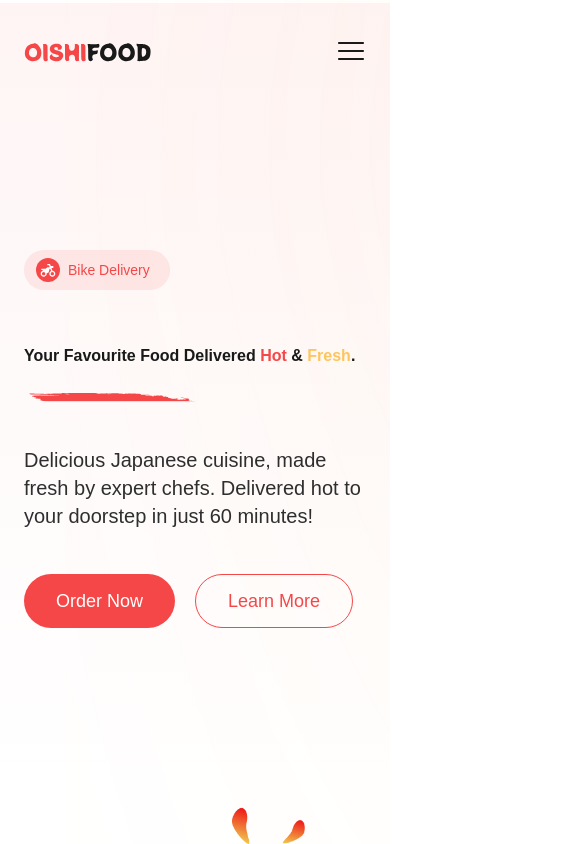
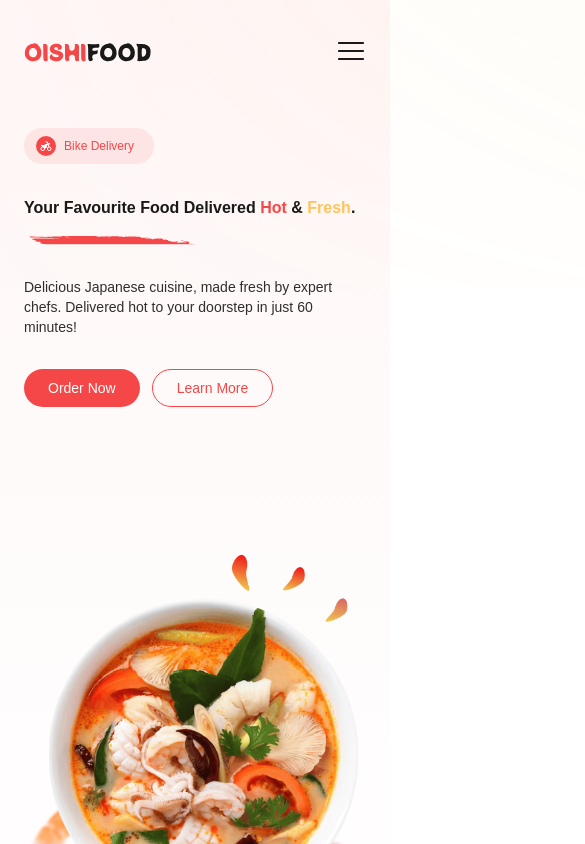
Before and after one commit to devJennyy/oishi-food, a React (Vite) app: page /hero in a window 390 px wide. Shown: the top 844 px of the page, 585 px wide, since content can reach past the window. Built offline with nearby package versions, Linux system fonts and the light colour scheme; a web font is replaced by a local one.

Commit message:
Implemented responsiveness for large and medium screen sizes.

```diff
--- a/src/App.tsx
+++ b/src/App.tsx
@@ -11,7 +11,7 @@ import Hero from "./components/Hero";
 function App() {
   return (
     <Router>
-      <div className="w-full bg-[url('/images/hero-bg.svg')]">
+      <div className="w-full bg-gradient-to-b from-secondary/5 to-transparent">
         <div className="max-w-[1440px] mx-auto w-full">
           <Header />
         </div>
--- a/src/components/Hero.tsx
+++ b/src/components/Hero.tsx
@@ -4,50 +4,55 @@ const Hero = () => {
   return (
     <div
         id="hero"
-        className="flex lg:flex-row flex-col justify-between pb-10 max-w-[1440px] w-full mx-auto xl:px-[75px] px-6"
+        className="flex md:flex-row flex-col justify-between pb-10 max-w-[1440px] w-full mx-auto 2xl:px-[75px] xl:px-7 px-6 relative"
       >
-        <div className="flex flex-col text-left gap-4 pt-[250px]">
-          <div className="flex justify-center items-center gap-2 py-2 px-3 bg-secondary/10 w-fit rounded-full mb-3">
+        <div className="absolute top-[-70rem] right-[-70rem] ">
+          <img src="/images/ellipse.svg" className="w-full bg-cover"/>
+        </div>
+        <div className="flex flex-col text-left gap-4 lg:pt-[250px] pt-32">
+          <div className="flex justify-center items-center gap-2 py-2 px-3 bg-secondary/10 w-fit rounded-full lg:mb-3">
             <div className="bg-secondary rounded-full p-1">
-              <RiMotorbikeFill className="text-white" />
+              <RiMotorbikeFill className="text-white lg:text-sm text-[12px]" />
             </div>
-            <p className="text-secondary dark:text-white text-sm pr-2">
+            <p className="text-secondary dark:text-white lg:text-sm text-[12px] pr-2">
               Bike Delivery
             </p>
           </div>
           <div className="max-w-[36rem] w-full">
-            <p className="font-black xl:text-[3.7rem] lg:text-[3rem] leading-[4.7rem]">
+            <p className="font-black xl:text-[3.7rem] lg:text-[3.3rem] md:text-[2.4rem] lg:leading-[4.7rem] leading-[3.5rem]">
               Your Favourite Food Delivered{" "}
               <span className="text-secondary">Hot</span> &{" "}
               <span className="text-tertiary">Fresh</span>.
             </p>
             <img src="/favicons/underline-icon.svg" />
           </div>
-          <div className="lg:max-w-[30rem] 2xl:max-w-[32rem] w-full mt-7">
-            <p className="text-xl opacity-90">
+          <div className="lg:max-w-[28rem] 2xl:max-w-[32rem] w-full lg:mt-7 mt-4">
+            <p className="xl:text-xl lg:text-[16px] text-sm opacity-90">
             Delicious Japanese cuisine, made fresh by expert chefs. Delivered hot to your doorstep in just 60 minutes!
             </p>
           </div>
-          <div className="flex gap-5 text-lg mt-7">
-            <button className="py-3 px-8 rounded-full bg-secondary text-white">
+          <div className="flex lg:gap-5 gap-3 xl:text-lg lg:text-[16px] text-sm lg:mt-7 mt-4">
+            <button className="lg:py-3 py-2 px-6 lg:px-8 rounded-full bg-secondary text-white">
               <p>Order Now</p>
             </button>
-            <button className="py-3 px-8 rounded-full border border-secondary dark:border-white text-secondary dark:text-white">
+            <button className="lg:py-3 py-2 px-6 lg:px-8 rounded-full border border-secondary dark:border-white text-secondary dark:text-white">
               <p>Learn More</p>
             </button>
           </div>
         </div>
 
-        <div className="relative pt-44">
+        <div className="relative lg:pt-44 pt-36">
           {/* <div className="flex absolute right-0 top-[-5rem]">
             <img src="/images/fire-one.svg" className="" />
             <img src="/images/fire-two.svg" className="mt-5 ml-10" />
             <img src="/images/fire-three.svg" className="mt-32" />
           </div> */}
+          <div className="w-full max-w-full xl:pr-10 xl:pt-0 lg:pt-4">
           <img
             src="/images/sample.png"
-            className="w-full h-full object-contain relative z-20 mr-10"
+            className="w-full h-full relative z-20"
           />
+          </div>
           {/* <img
             src="/images/shrimp-one.svg"
             alt=""
--- a/src/components/Layout/Header.tsx
+++ b/src/components/Layout/Header.tsx
@@ -1,7 +1,7 @@
 import { useState } from "react";
 
 import { RxHamburgerMenu } from "react-icons/rx";
-import { motion, AnimatePresence } from "framer-motion"; // Import framer-motion
+import { motion, AnimatePresence } from "framer-motion";
 import { IoMdClose } from "react-icons/io";
 import DarkModeToggle from "./DarkModeToggle";
 
@@ -19,7 +19,7 @@ const Header = () => {
   };
 
   return (
-    <div className="flex justify-between xl:px-[75px] px-6 items-center max-w-[1440px] w-full absolute top-0 py-9 z-50">
+    <div className="flex justify-between 2xl:px-[75px] xl:px-7 px-6 items-center max-w-[1440px] w-full absolute top-0 py-9 z-50">
       <div className="h-full">
         <img
           src="/oishi-food-text-logo.svg"
```
Also changed, not shown: public/images/ellipse.svg, 1 other file (tests, documents, lock files or other folders).
